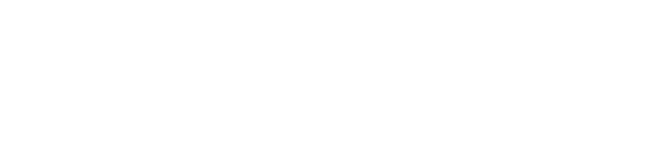
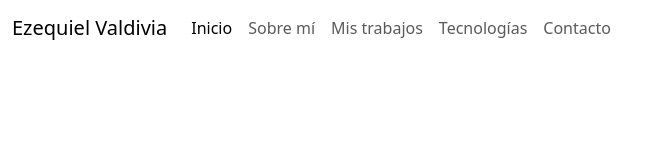
Before and after one commit to patovaldivia/mi_web, a website: page index.html in a window 1280 px wide. Shown: the whole page, without its empty margins (0-660 px from the left). Drawn offline with nearby package versions, Linux system fonts and the light colour scheme.

Commit message:
Haciendo nav

```diff
--- a/index.html
+++ b/index.html
@@ -8,11 +8,42 @@
 
     <!--LINK BOOTSTRAP-->
     <link href="https://cdn.jsdelivr.net/npm/bootstrap@5.3.0-alpha3/dist/css/bootstrap.min.css" rel="stylesheet" integrity="sha384-KK94CHFLLe+nY2dmCWGMq91rCGa5gtU4mk92HdvYe+M/SXH301p5ILy+dN9+nJOZ" crossorigin="anonymous">
+
+    <!--Link CSS propio-->
+    <link rel="stylesheet" href="css/style.css">
+
     <title>Ezequiel Valdivia - Developer</title>
 </head>
 <body>
     <header>
-
+        <nav class="navbar navbar-expand-lg">
+            <div class="container-fluid">
+                <a class="navbar-brand" href="#">Ezequiel Valdivia</a>
+                <button class="navbar-toggler" type="button" data-bs-toggle="collapse" data-bs-target="#navbarScroll" aria-controls="navbarScroll" aria-expanded="false" aria-label="Toggle navigation">
+                    <span class="navbar-toggler-icon"></span>
+                </button>
+                <div class="collapse navbar-collapse" id="navbarScroll">
+                <ul class="navbar-nav me-auto my-2 my-lg-0 navbar-nav-scroll" style="--bs-scroll-height: 100px;">
+                    <li class="nav-item">
+                        <a class="nav-link active" aria-current="page" href="#">Inicio</a>
+                    </li>
+                    <li class="nav-item">
+                        <a class="nav-link" href="#">Sobre mí</a>
+                    </li>
+                    <li class="nav-item">
+                        <a class="nav-link" href="#">Mis trabajos</a>
+                    </li>
+                    <li class="nav-item">
+                        <a class="nav-link" href="#">Tecnologías</a>
+                    </li>
+                    <li class="nav-item">
+                        <a class="nav-link" href="#">Contacto
+                        </a>
+                    </li>
+                </ul>
+                </div>
+            </div>
+        </nav>
     </header>
 
 </body>
--- a/scss/partials/_nav.scss
+++ b/scss/partials/_nav.scss
@@ -0,0 +1,4 @@
+.nav-bar {
+    background-color: black;
+    color: white;
+}
```
